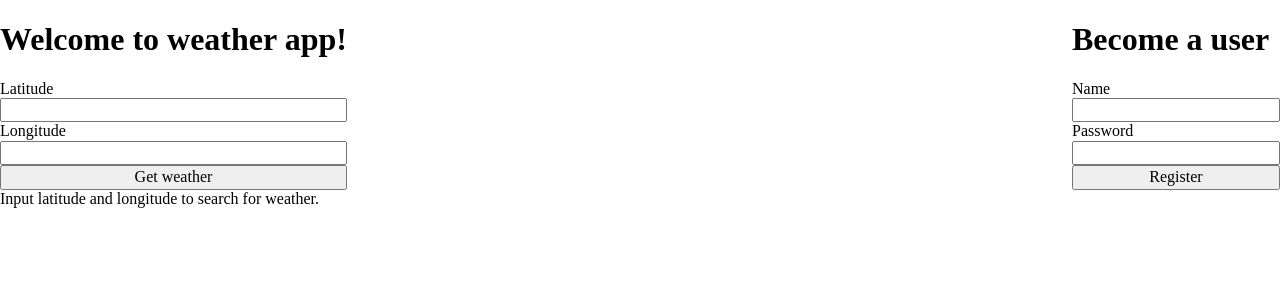
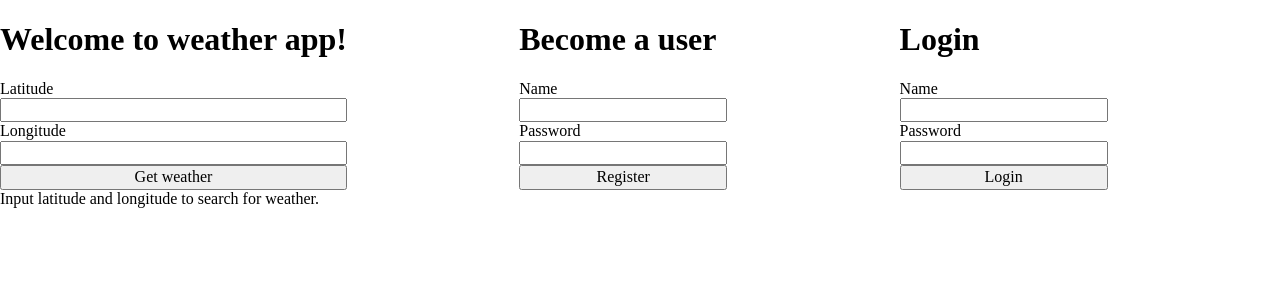
Before and after one commit to Rig14/flask-material, a Flask app: page / in a window 1280 px wide. Shown: the top 300 px of the page. Run offline with Flask 3, Linux system fonts and the light colour scheme; parts of the project's set-up code (start-up, migrations or seed data) failed here and were passed over.

Commit message:
Added login and logout (without hashing) & flash messages

```diff
--- a/app.py
+++ b/app.py
@@ -2,16 +2,17 @@ import reverse_geocode
 from flask import Flask, redirect
 from flask import render_template
 from flask import request
+from flask import session, flash
 
 from database.database import create_database
-from database.user import create_user
+from database.user import create_user, check_user
 from openweather import weather_data
 
 app = Flask(__name__)
 app.config.from_object('config:Config')
+app.secret_key = 'your_secret_key'
 with app.app_context():
     create_database()
-
 
 @app.route('/')
 def home():
@@ -33,6 +34,35 @@ def signup():
     name = request.form.get('name')
     password = request.form.get('password')
     create_user(name, password)
+    user_id = check_user(name, password)
+    if user_id:
+        session['user_id'] = user_id
+        session['username'] = name
+        flash("User created")
+        return redirect("/")
+    flash("Couldn't create user")
+    return redirect("/")
+
+
+@app.route('/login', methods=["POST"])
+def login():
+    name = request.form.get('name')
+    password = request.form.get('password')
+    user_id = check_user(name, password)
+    if user_id:
+        session['user_id'] = user_id
+        session['username'] = name
+        flash("Login successful")
+        return redirect("/")
+    flash('Invalid credentials')
+    return redirect("/")
+
+
+@app.route('/logout')
+def logout():
+    session.pop('user_id', None)
+    session.pop('username', None)
+    flash('Logged out')
     return redirect("/")
 
 
--- a/templates/index.html
+++ b/templates/index.html
@@ -5,6 +5,11 @@ Home
 {% endblock %}
 
 {% block content %}
+<div style="display:flex; justify-content:center;">
+    {% for msg in get_flashed_messages() %}
+      <h1>{{ msg }}</h1>
+    {% endfor %}
+</div>
 <div style="display:flex; justify-content:space-between;">
     <div>
         <h1>Welcome to weather app!</h1>
@@ -18,6 +23,7 @@ Home
         <div id="results">Input latitude and longitude to search for weather.</div>
     </div>
     <div>
+        {% if not session.get('username') %}
         <h1>Become a user</h1>
         <form action="{{ url_for('signup') }}" method="POST" style="display:flex; flex-direction:column;">
             <label for="name" id="name">Name</label>
@@ -26,6 +32,27 @@ Home
             <input type="password" name="password" required>
             <button type="submit">Register</button>
         </form>
+        {% endif %}
+    </div>
+    <div>
+        {% if not session.get('username') %}
+        <h1>Login</h1>
+        <form action="{{ url_for('login') }}" method="POST" style="display:flex; flex-direction:column;">
+            <label for="name" id="login-name">Name</label>
+            <input type="text" name="name" required>
+            <label for="password" id="login-password">Password</label>
+            <input type="password" name="password" required>
+            <button type="submit">Login</button>
+        </form>
+        {% endif %}
+    </div>
+    <div>
+        {% if session.get('username') %}
+            <h1>Welcome, {{ session.get('username') }}!</h1>
+            <button>
+                <a href="{{ url_for('logout') }}">Logout</a>
+            </button>
+        {% endif %}
     </div>
 </div>
 {% endblock %}
```
Also changed, not shown: database/user.py (+12 -0 lines).
